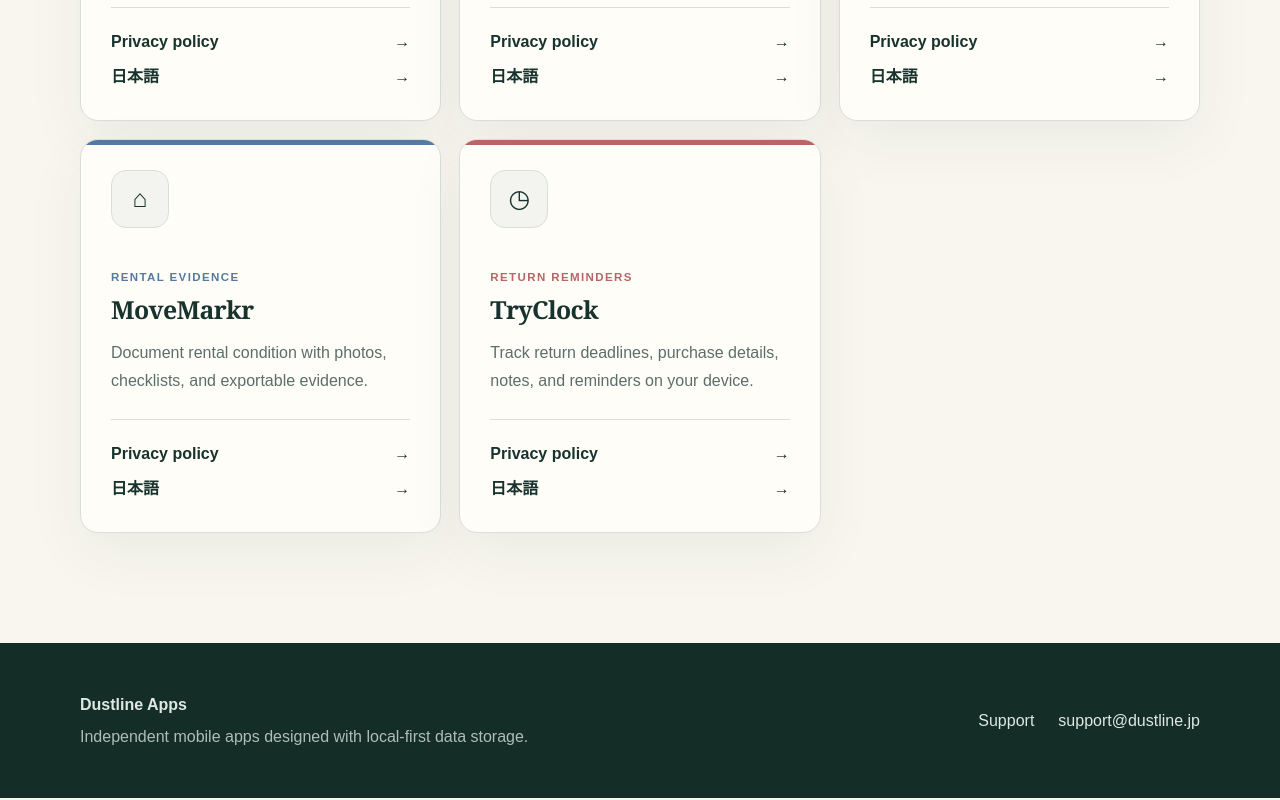
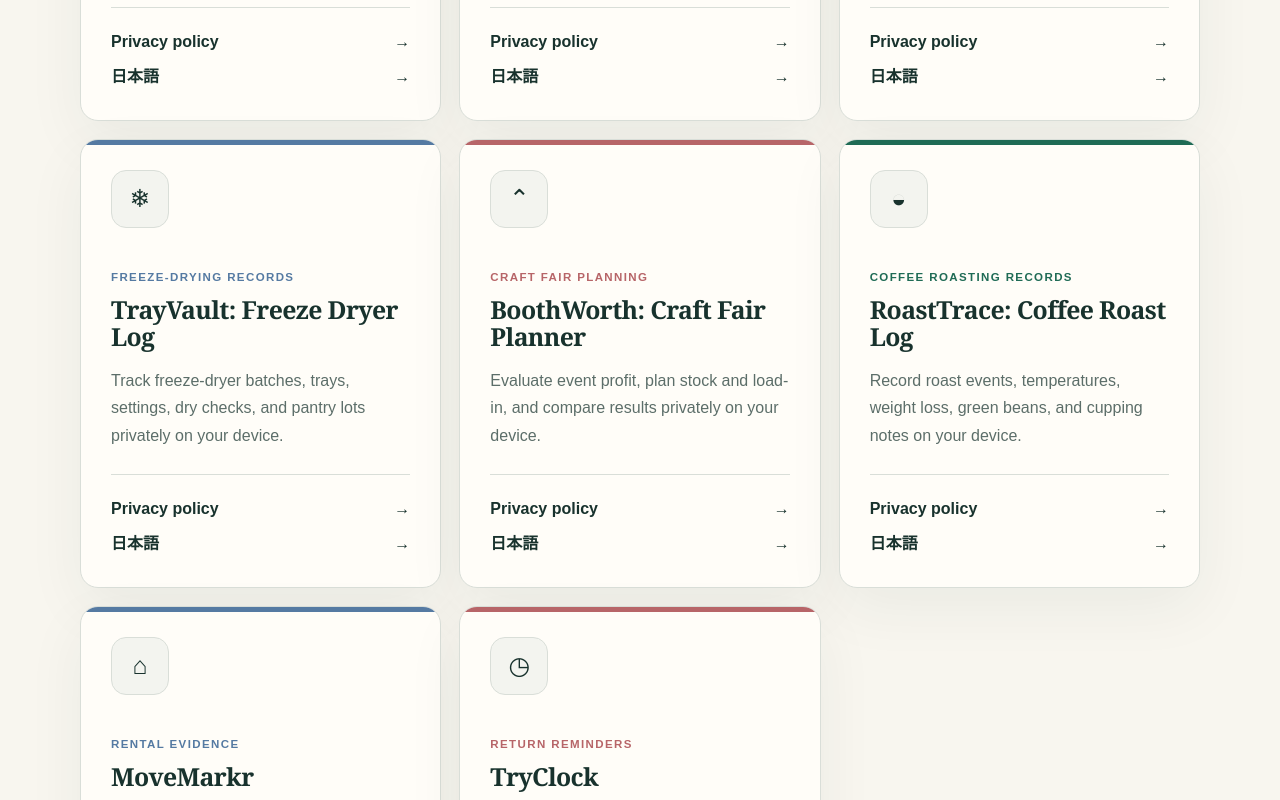
Before and after one commit to yuishoukai-ctrl/dustline-apps-privacy, a Next.js app: page /dustline-apps-privacy/ in a window 1280 px wide. Shown: the part 2120-2920 px from the top of the page. Built offline with nearby package versions, Linux system fonts and the light colour scheme.

Commit message:
feat: add privacy pages for next three apps

```diff
--- a/app/site-content.ts
+++ b/app/site-content.ts
@@ -196,6 +196,75 @@ export const apps: AppInfo[] = [
     },
   },
   {
+    slug: "trayvault",
+    icon: "❄",
+    category: "Freeze-drying records",
+    accent: "blue",
+    ads: false,
+    health: false,
+    childrenAge: 13,
+    noticeEn:
+      "This app records user-entered freeze-drying activity. It does not control an appliance or determine food safety, dryness, shelf life, or safe storage.",
+    noticeJa:
+      "本アプリはユーザーが入力したフリーズドライ記録を管理するもので、機器の制御、食品の安全性、乾燥完了、保存期限、安全な保管方法の判定を行いません。",
+    en: {
+      name: "TrayVault: Freeze Dryer Log",
+      summary:
+        "Track freeze-dryer batches, trays, settings, dry checks, and pantry lots privately on your device.",
+    },
+    ja: {
+      name: "TrayVault フリーズドライ記録",
+      summary:
+        "フリーズドライのバッチ、トレイ、設定、乾燥確認、保存ロットを端末内で管理します。",
+    },
+  },
+  {
+    slug: "boothworth",
+    icon: "⌃",
+    category: "Craft fair planning",
+    accent: "rose",
+    ads: false,
+    health: false,
+    childrenAge: 18,
+    noticeEn:
+      "This app provides estimates from values entered by the user. It does not process payments or provide accounting, tax, legal, investment, or sales advice.",
+    noticeJa:
+      "本アプリはユーザーの入力値から概算を表示するもので、決済処理、会計・税務・法務・投資・販売上の助言を行いません。",
+    en: {
+      name: "BoothWorth: Craft Fair Planner",
+      summary:
+        "Evaluate event profit, plan stock and load-in, and compare results privately on your device.",
+    },
+    ja: {
+      name: "BoothWorth クラフトフェア計画",
+      summary:
+        "出店採算、商品数、搬入準備、販売結果を端末内で計画・比較します。",
+    },
+  },
+  {
+    slug: "roasttrace",
+    icon: "◒",
+    category: "Coffee roasting records",
+    accent: "green",
+    ads: false,
+    health: false,
+    childrenAge: 13,
+    noticeEn:
+      "This app records user-entered coffee roasting activity. It does not control roasting equipment, determine safe operation, or replace manufacturer instructions. Timers and notifications are not safety devices.",
+    noticeJa:
+      "本アプリはユーザーが入力したコーヒー焙煎記録を管理するもので、焙煎機の制御、安全な運転の判定、メーカー説明書の代替を行いません。タイマーや通知は安全装置ではありません。",
+    en: {
+      name: "RoastTrace: Coffee Roast Log",
+      summary:
+        "Record roast events, temperatures, weight loss, green beans, and cupping notes on your device.",
+    },
+    ja: {
+      name: "RoastTrace コーヒー焙煎ログ",
+      summary:
+        "焙煎イベント、温度、重量変化、生豆在庫、試飲メモを端末内に保存します。",
+    },
+  },
+  {
     slug: "move-markr",
     icon: "⌂",
     category: "Rental evidence",
@@ -231,8 +300,8 @@ export const apps: AppInfo[] = [
   },
 ];
 
-export const updatedDate = "August 11, 2026";
-export const updatedDateJa = "2026年8月11日";
+export const updatedDate = "August 12, 2026";
+export const updatedDateJa = "2026年8月12日";
 
 export function getApp(slug: string) {
   return apps.find((app) => app.slug === slug);
```
Also changed, not shown: app/[locale]/privacy/[app]/page.tsx (+42 -0 lines), 1 other file (tests, documents, lock files or other folders).
